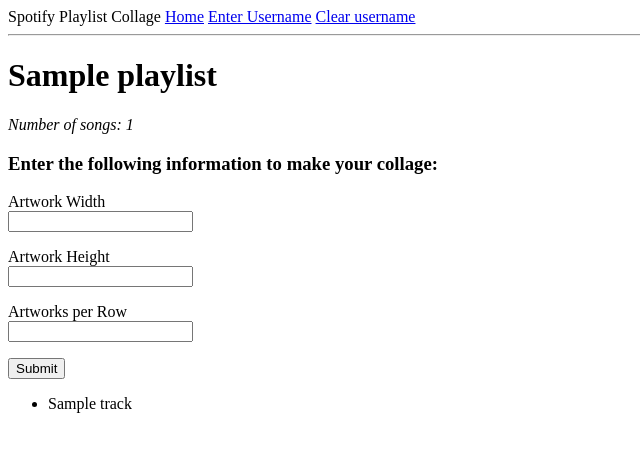
After one commit to rrosenlof/spotify-json, a Flask app: template spotipy-app/app/templates/collage_details.html in a window 1280 px wide. The commit adds this page. Shown: the top 452 px of the page, without its empty margins (0-640 px from the left). Run offline with Flask 2, Linux system fonts and the light colour scheme; the template is opened without the code that fills it: values that come from a table or form of the project are taken from there, most other values are stand-ins (such as "Sample title", 1, 10 or a date in 2020); parts of the project's set-up code (start-up, migrations or seed data) failed here and were passed over.

Commit message:
collage details and form work

```diff
--- a/spotipy-app/app/forms.py
+++ b/spotipy-app/app/forms.py
@@ -1,7 +1,13 @@
 from flask_wtf import FlaskForm
-from wtforms import StringField, PasswordField, BooleanField, SubmitField
+from wtforms import StringField, PasswordField, BooleanField, SubmitField, IntegerField
 from wtforms.validators import DataRequired
 
 class UsernameForm(FlaskForm):
     username = StringField('Username', validators=[DataRequired()])
     submit = SubmitField('Submit')
+
+class CollageForm(FlaskForm):
+    artwork_width = IntegerField('Artwork Width', validators=[DataRequired()])
+    artwork_height = IntegerField('Artwork Height', validators=[DataRequired()])
+    artwork_row = IntegerField('Artworks per Row', validators=[DataRequired()])
+    submit = SubmitField('Submit')
--- a/spotipy-app/app/routes.py
+++ b/spotipy-app/app/routes.py
@@ -1,7 +1,7 @@
 from app import app
 from flask import render_template, flash, redirect, session, url_for
-from app.forms import UsernameForm
-from auth import show_playlists
+from app.forms import UsernameForm, CollageForm
+from auth import show_playlists, get_tracks, get_playlist
 
 @app.route('/')
 @app.route('/index')
@@ -15,13 +15,24 @@
 
 @app.route('/username', methods=['GET', 'POST'])
 def username():
-   form = UsernameForm()
-   if form.validate_on_submit():
-       session['username'] = form.username.data
-       return redirect('/index')
-   return render_template('username.html', title='Sign In', form=form)
+    form = UsernameForm()
+    if form.validate_on_submit():
+        session['username'] = form.username.data
+        return redirect('/index')
+    return render_template('username.html', title='Sign In', form=form)
 
 @app.route('/logout')
 def logout():
-   session.pop('username', None)
-   return redirect(url_for('index'))
+    session.pop('username', None)
+    return redirect(url_for('index'))
+
+@app.route('/collage_details/<playlist_id>', methods=['GET', 'POST'])
+def collage_details(playlist_id):
+    form = CollageForm()
+    if form.validate_on_submit():
+        return redirect('/index')
+    username = session['username']
+    tracks = get_tracks(username, playlist_id)
+    num_tracks = len(tracks)
+    playlist = get_playlist(playlist_id)
+    return render_template('collage_details.html', playlist=playlist, tracks=tracks, num_tracks=num_tracks, form=form)
--- /dev/null
+++ b/spotipy-app/app/templates/collage_details.html
@@ -0,0 +1,31 @@
+{% extends "base.html" %}
+
+{% block content %}
+    <div>
+        <h1>{{ playlist.name }}</h1>
+        <p style="font-style:italic">Number of songs: {{ num_tracks }}</p>
+        <h3>Enter the following information to make your collage:</h3>
+        <form action="" method="post" novalidate>
+            {{ form.hidden_tag() }}
+            <p>
+                {{ form.artwork_width.label }}<br>
+                {{ form.artwork_width(size=32) }}
+            </p>
+            <p>
+                {{ form.artwork_height.label }}<br>
+                {{ form.artwork_height(size=32) }}
+            </p>
+            <p>
+                {{ form.artwork_row.label }}<br>
+                {{ form.artwork_row(size=32) }}
+            </p>
+            <p>{{ form.submit() }}</p>
+        </form>
+        <ul>
+            {% for track in tracks %}
+            <li>{{track.track.name}}</li>
+        {% endfor %}
+        </ul>
+
+    </div>
+{% endblock %}
--- a/spotipy-app/app/templates/index.html
+++ b/spotipy-app/app/templates/index.html
@@ -6,7 +6,7 @@
         {% for playlist in playlists['items'] %}
             <div class="playlist">
                 <img style="height: 150px;width:150px;" src="{{ playlist.images[0].url}}">
-                <h3>{{ playlist.name }}</h3>
+                <h3><a href="{{ url_for('collage_details', playlist_id=playlist.id) }}">{{ playlist.name }}</a></h3>
                 <p>{{ playlist.description }}</p>
             </div>
         {% endfor %}
```
Also changed, not shown: spotipy-app/auth.py (+12 -1 lines).
